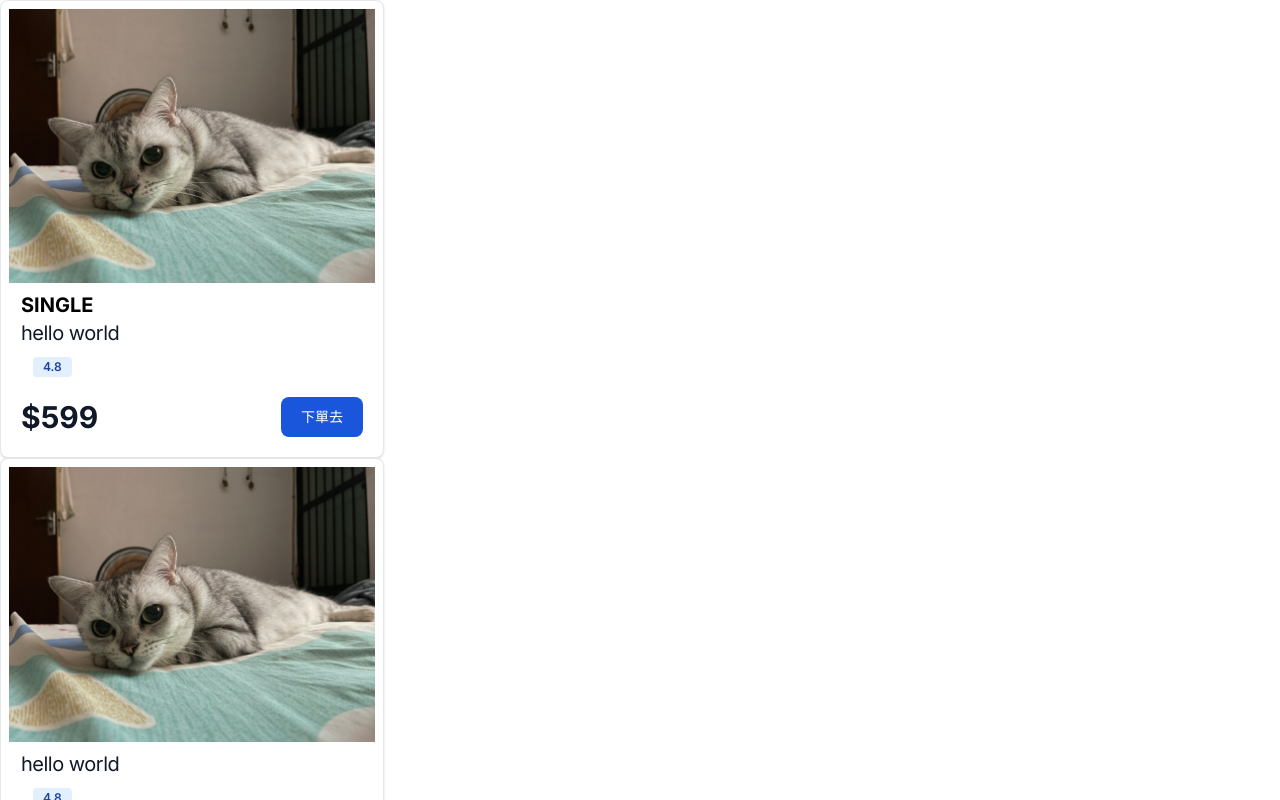
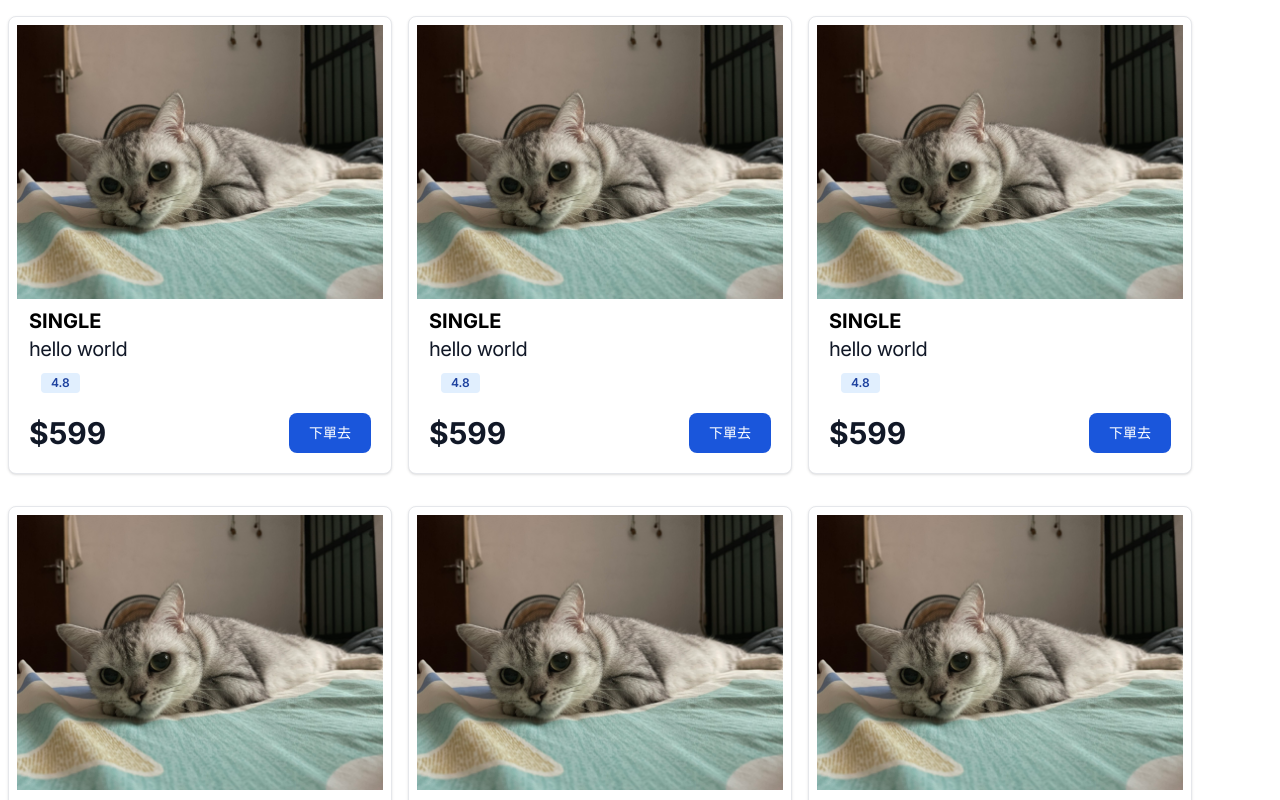
Before and after one commit to jason-ntu/ETHtaipei2024, a Next.js app in the folder web2/: page /home in a window 1280 px wide. Shown: the top 800 px of the page. Built offline with nearby package versions, Linux system fonts and the light colour scheme.

Commit message:
create Home page

```diff
--- a/web2/src/app/component/Card.jsx
+++ b/web2/src/app/component/Card.jsx
@@ -1,11 +1,13 @@
 export default function Card({ room_name, price, image, rating, description }) {
   return (
-    <div class="w-full max-w-sm bg-white border border-gray-200 rounded-lg shadow dark:bg-gray-800 dark:border-gray-700">
+    <div class="mx-2 my-4 w-full max-w-sm bg-white border border-gray-200 rounded-lg shadow dark:bg-gray-800 dark:border-gray-700">
       <a href="#">
         <img class="p-2 rounded-t-lg" src={image} alt="product image" />
       </a>
       <div class="px-5 pb-5">
-        <p class="text-xl font-bold">{room_name}</p>
+        <a href="">
+          <p class="text-xl font-bold">{room_name}</p>
+        </a>
         <a href="#">
           <h5 class="text-xl tracking-tight text-gray-900 dark:text-white">
             {description}
--- a/web2/src/app/home/page.jsx
+++ b/web2/src/app/home/page.jsx
@@ -2,7 +2,9 @@ import Card from "../component/Card";
 
 export default function page(second) {
   return (
-    <div className="className="mx-auto max-w-screen-2xl bg-myFifthColor>
+    <div className="className=" mx-auto max-w-screen-2xl>
+      <ul className="mx-auto flex max-w-screen-2xl flex-wrap ">
+
         <Card
           room_name={"SINGLE"}
           price={599}
@@ -11,11 +13,41 @@ export default function page(second) {
           description={"hello world"}
         />
         <Card
+          room_name={"SINGLE"}
           price={599}
           image={"./cat.jpg"}
           rating={4.8}
           description={"hello world"}
         />
+        <Card
+          room_name={"SINGLE"}
+          price={599}
+          image={"./cat.jpg"}
+          rating={4.8}
+          description={"hello world"}
+        />
+        <Card
+          room_name={"SINGLE"}
+          price={599}
+          image={"./cat.jpg"}
+          rating={4.8}
+          description={"hello world"}
+        />
+        <Card
+          room_name={"SINGLE"}
+          price={599}
+          image={"./cat.jpg"}
+          rating={4.8}
+          description={"hello world"}
+        />
+        <Card
+          room_name={"SINGLE"}
+          price={599}
+          image={"./cat.jpg"}
+          rating={4.8}
+          description={"hello world"}
+        />
+      </ul>
     </div>
   );
 }
```
Lines whose indentation alone changed are shown as unchanged.
